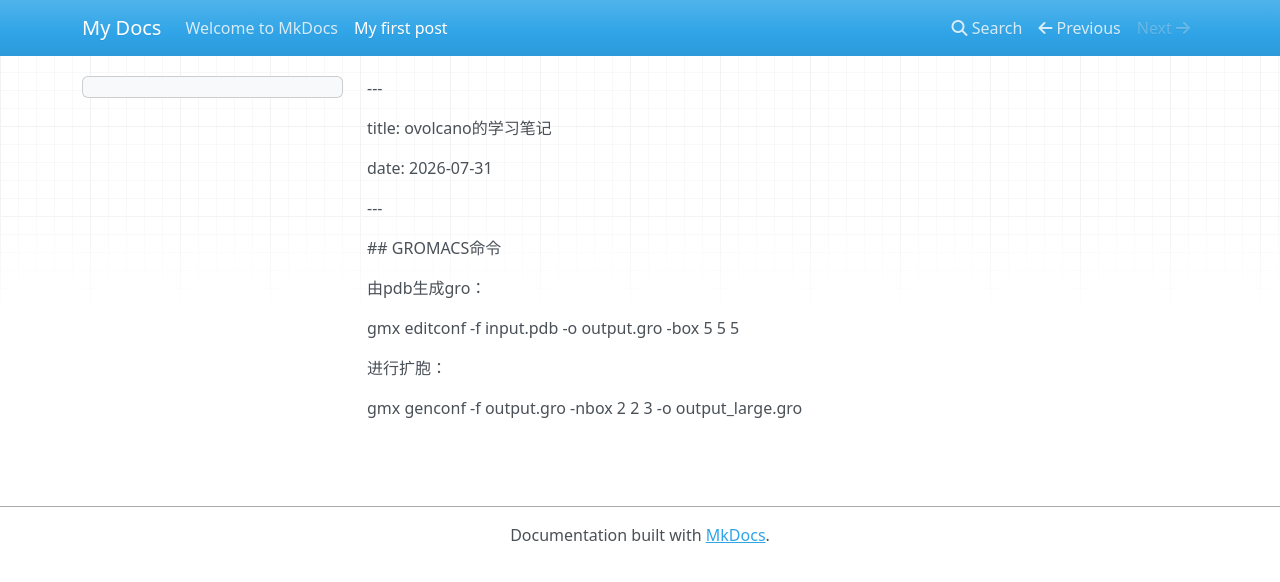
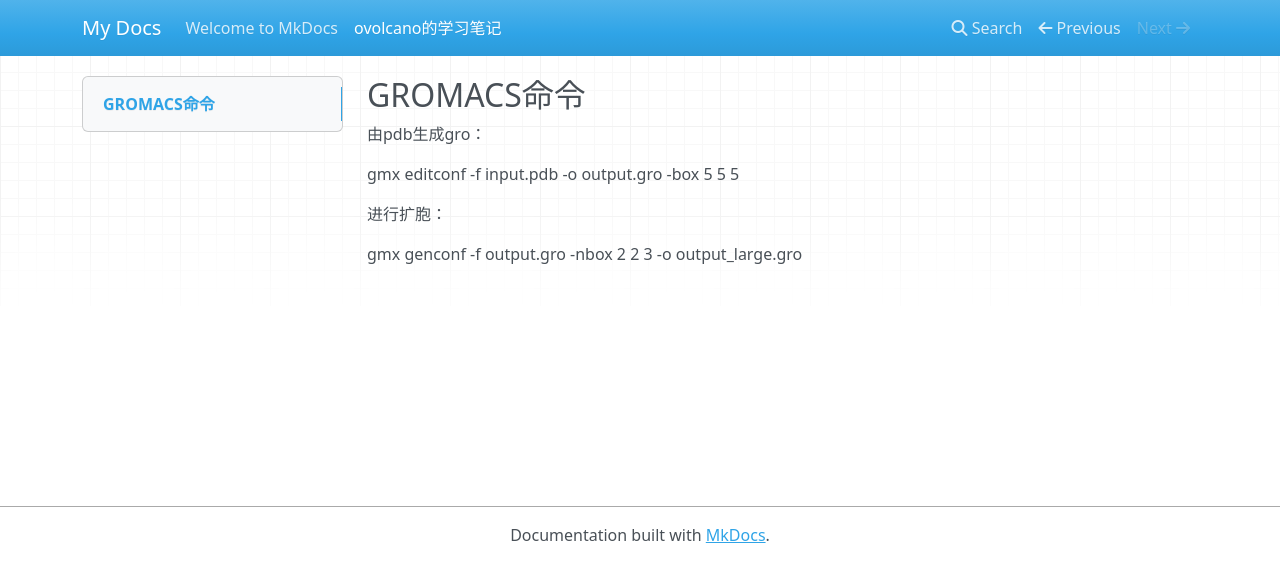
Before and after one commit to ovolcano/ovolcano.github.io, an MkDocs documentation site: the page built from docs/my-first-post.md, in a window 1280 px wide. Shown: the top 582 px of the page. Built offline with MkDocs 1.6.1, drawn with Linux system fonts in a browser that asks for light colours; nearby versions of some CDN libraries.

Commit message:
Update front matter and GROMACS command section

```diff
--- a/docs/my-first-post.md
+++ b/docs/my-first-post.md
@@ -1,12 +1,12 @@
-\---
+---
 
 title: ovolcano的学习笔记
 
 date: 2026-07-31
 
-\---
+---
 
-\## GROMACS命令
+## GROMACS命令
 
 由pdb生成gro：
 
```
